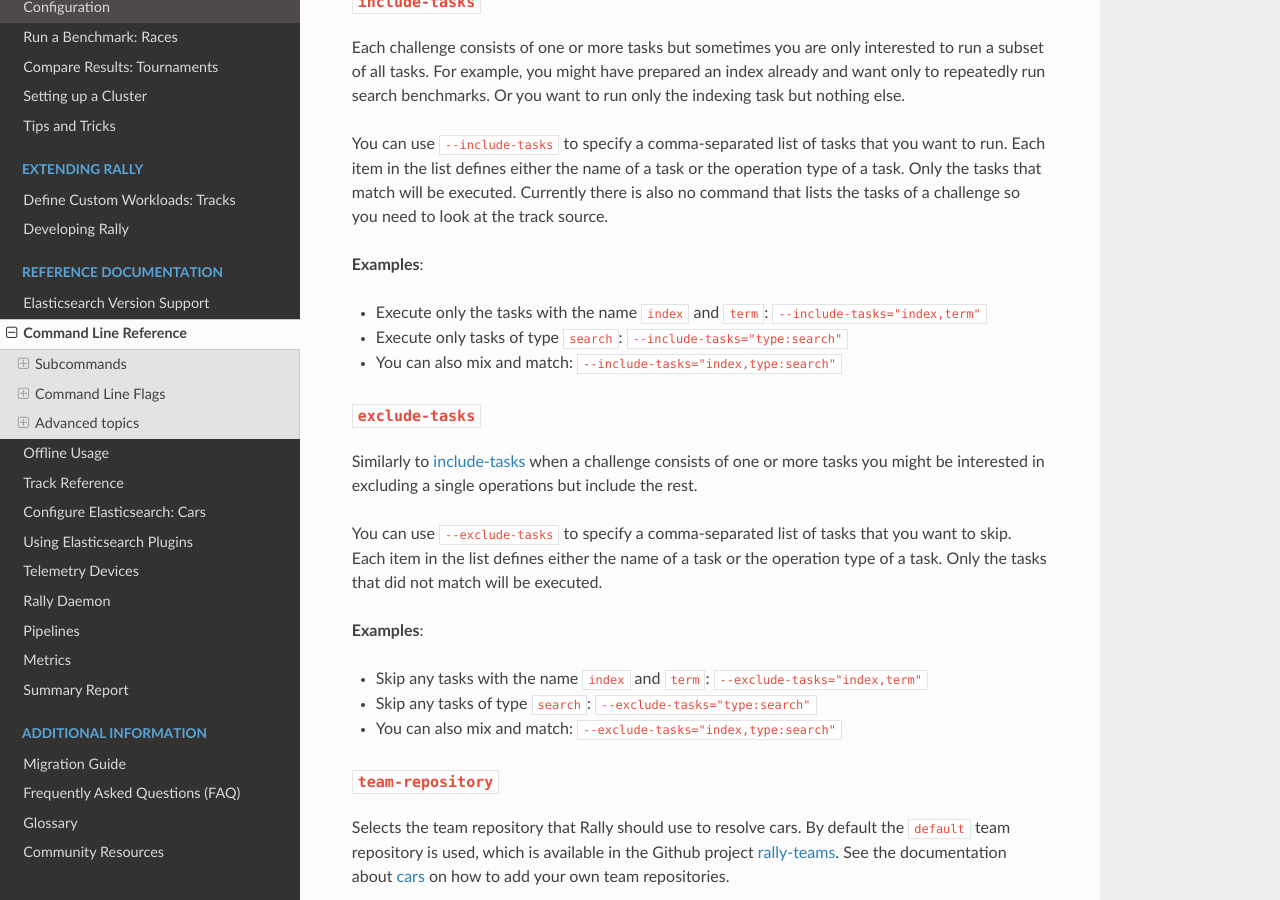
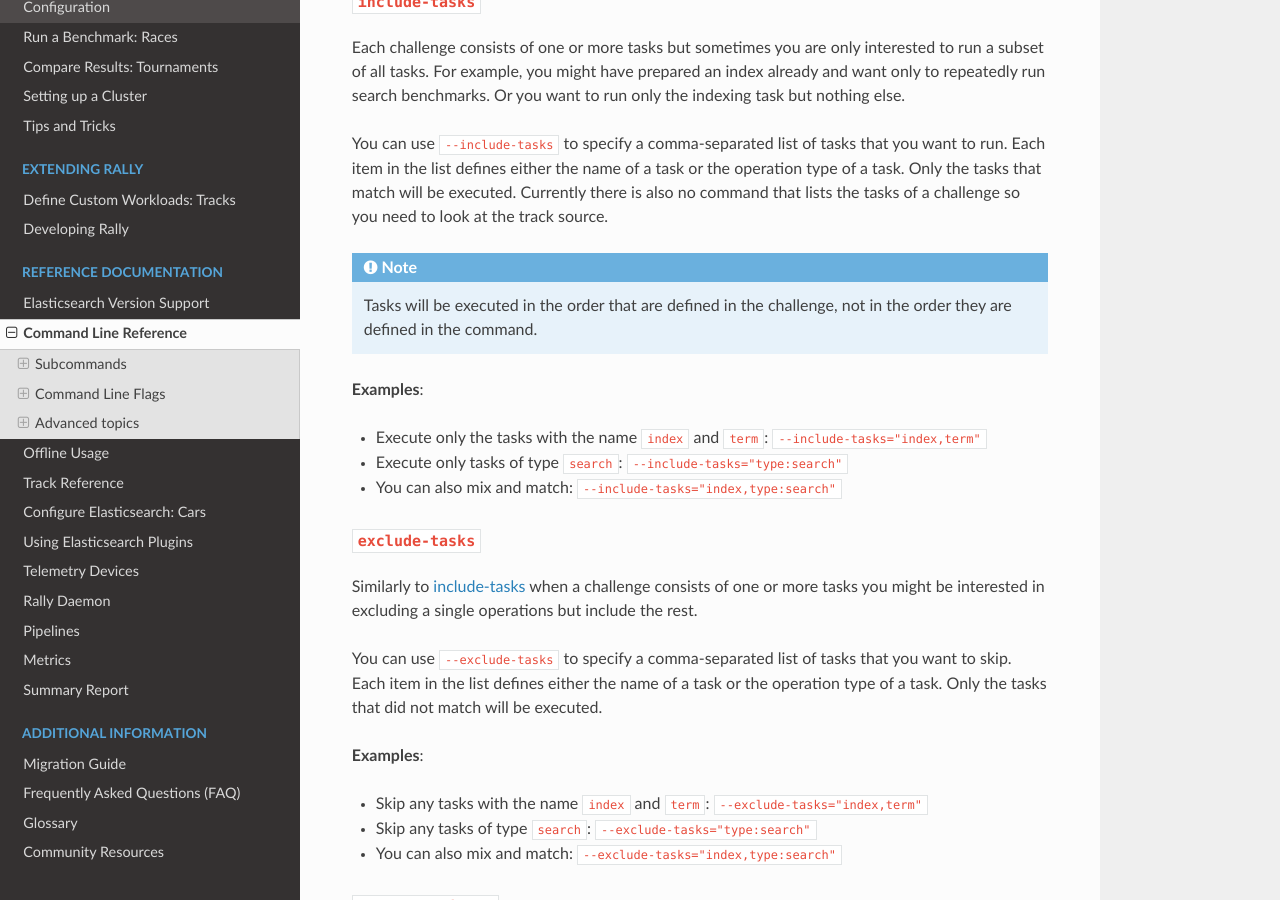
Before and after one commit to elastic/rally, a Sphinx documentation site: the page built from docs/command_line_reference.rst, in a window 1280 px wide and 900 px high, scrolled down 8384 px. Built offline with Sphinx 7.4.7 and the Read the Docs theme 2.0.0, drawn with Linux system fonts in a browser that asks for light colours.

Commit message:
Update docs to add note on include-tasks ordering (#1056)

```diff
--- a/docs/command_line_reference.rst
+++ b/docs/command_line_reference.rst
@@ -327,6 +327,10 @@ A comma-separated list if IP:transport port pairs used to specify the seed hosts
 Each challenge consists of one or more tasks but sometimes you are only interested to run a subset of all tasks. For example, you might have prepared an index already and want only to repeatedly run search benchmarks. Or you want to run only the indexing task but nothing else.
 
 You can use ``--include-tasks`` to specify a comma-separated list of tasks that you want to run. Each item in the list defines either the name of a task or the operation type of a task. Only the tasks that match will be executed. Currently there is also no command that lists the tasks of a challenge so you need to look at the track source.
+
+.. note::
+
+    Tasks will be executed in the order that are defined in the challenge, not in the order they are defined in the command.
 
 **Examples**:
 
```
